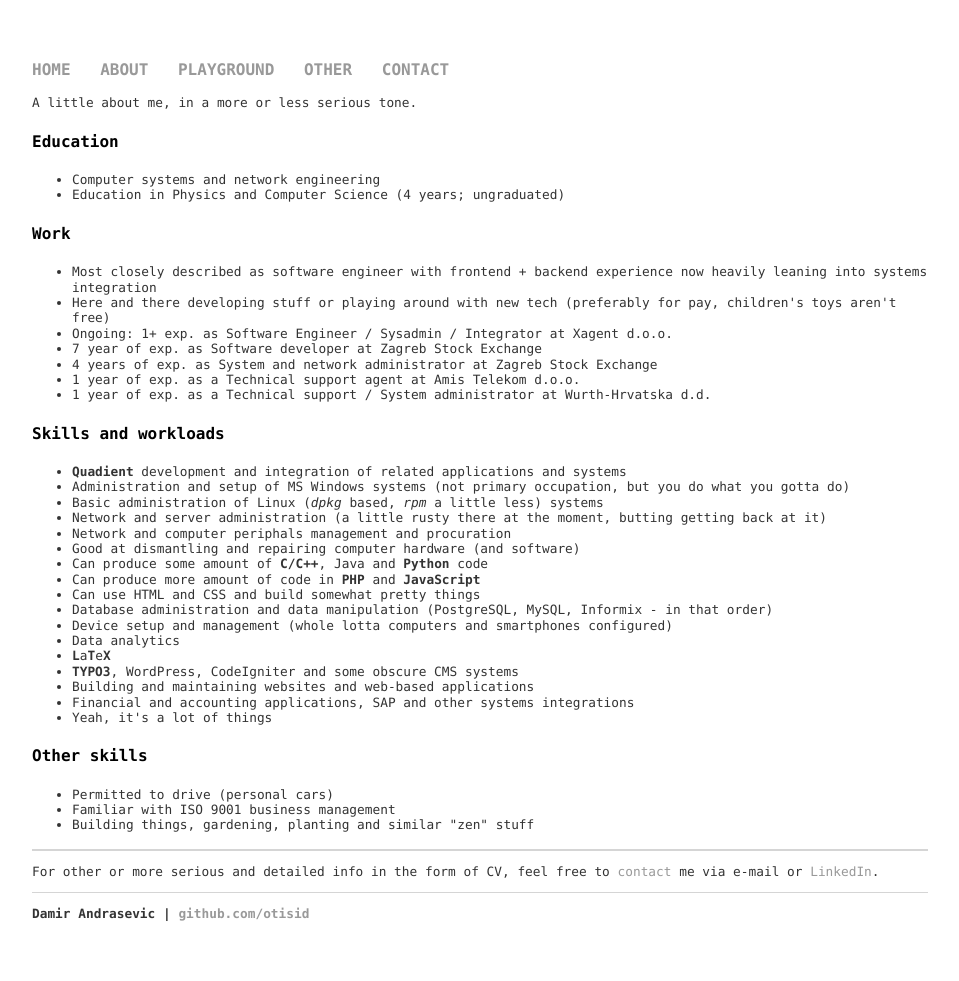
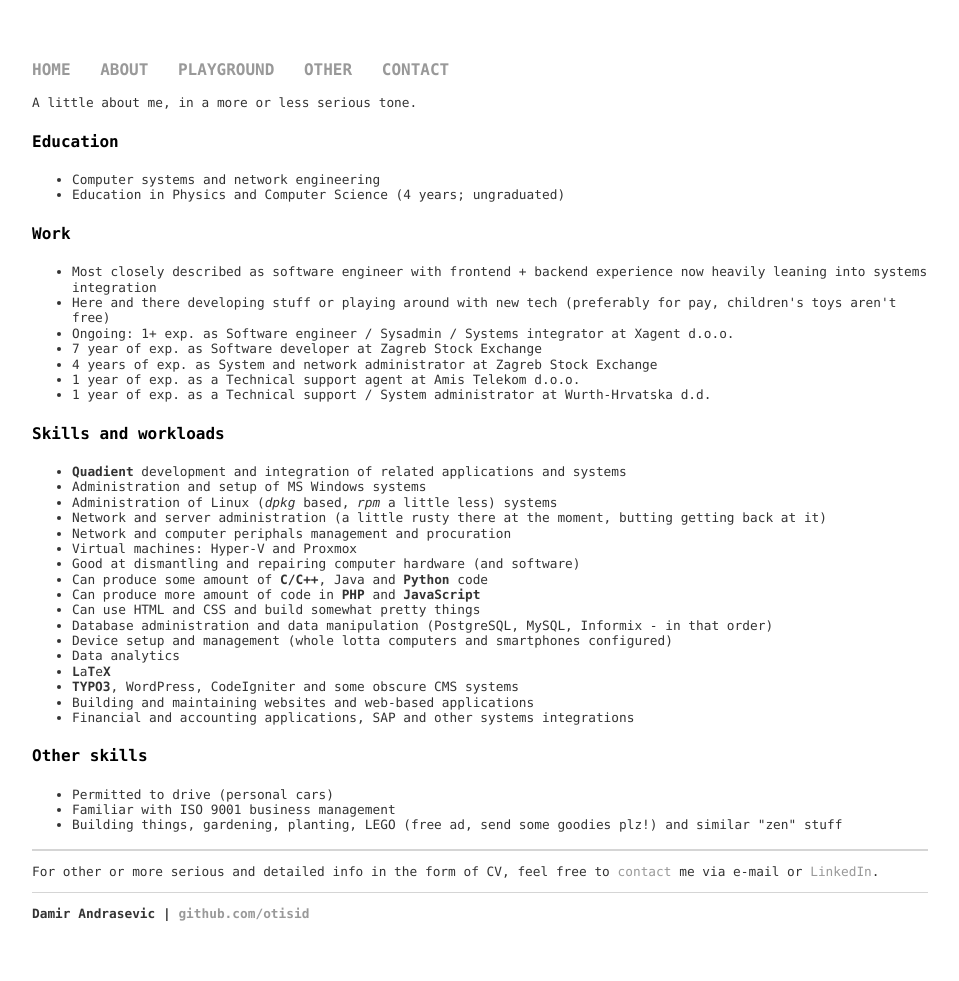
Before and after one commit to otisid/otisid.github.io, a Jekyll site: the page built from about/index.html, in a window 1280 px wide. Shown: the whole page, without its empty margins (160-1119 px from the left). Built offline with Jekyll 4.4.1, drawn with Linux system fonts in a browser that asks for light colours.

Commit message:
Update index.html

```diff
--- a/about/index.html
+++ b/about/index.html
@@ -13,7 +13,7 @@ title: about
 	<li>Most closely described as software engineer with frontend + backend experience now heavily leaning into systems integration</li>
 	<li>Here and there developing stuff or playing around with new tech
 	(preferably for pay, children's toys aren't free)</li>
-	<li>Ongoing: 1+ exp. as Software Engineer / Sysadmin / Integrator at Xagent d.o.o.</li>
+	<li>Ongoing: 1+ exp. as Software engineer / Sysadmin / Systems integrator at Xagent d.o.o.</li>
 	<li>7 year of exp. as Software developer at Zagreb Stock Exchange</li>
 	<li>4 years of exp. as System and network administrator at Zagreb Stock Exchange</li>
 	<li>1 year of exp. as a Technical support agent at Amis Telekom d.o.o.</li>
@@ -22,10 +22,11 @@ title: about
 <h4>Skills and workloads</h4>
 <ul>
 	<li><b>Quadient</b> development and integration of related applications and systems</li>
-	<li>Administration and setup of MS Windows systems (not primary occupation, but you do what you gotta do)</li>
-	<li>Basic administration of Linux (<i>dpkg</i> based, <i>rpm</i> a little less) systems</li>
+	<li>Administration and setup of MS Windows systems</li>
+	<li>Administration of Linux (<i>dpkg</i> based, <i>rpm</i> a little less) systems</li>
 	<li>Network and server administration (a little rusty there at the moment, butting getting back at it)</li>
 	<li>Network and computer periphals management and procuration</li>
+	<li>Virtual machines: Hyper-V and Proxmox</li>
 	<li>Good at dismantling and repairing computer hardware (and software)</li>
 	<li>Can produce some amount of <b>C/C++</b>, Java and <b>Python</b> code</li>
 	<li>Can produce more amount of code in <b>PHP</b> and <b>JavaScript</b></li>
@@ -37,13 +38,12 @@ title: about
 	<li><b>TYPO3</b>, WordPress, CodeIgniter and some obscure CMS systems</li>
 	<li>Building and maintaining websites and web-based applications</li>
 	<li>Financial and accounting applications, SAP and other systems integrations</li>
-	<li>Yeah, it's a lot of things</li>
 </ul>
 <h4>Other skills</h4>
 <ul>
 	<li>Permitted to drive (personal cars)</li>
 	<li>Familiar with ISO 9001 business management</li>
-	<li>Building things, gardening, planting and similar "zen" stuff</li>
+	<li>Building things, gardening, planting, LEGO (free ad, send some goodies plz!) and similar "zen" stuff</li>
 </ul>
 <hr>
 <p>For other or more serious and detailed info in the form of CV, feel free to <a href="/contact">contact</a> me via e-mail or <a href="http://lnkd.in/32m7v5">LinkedIn</a>.</p>
```
